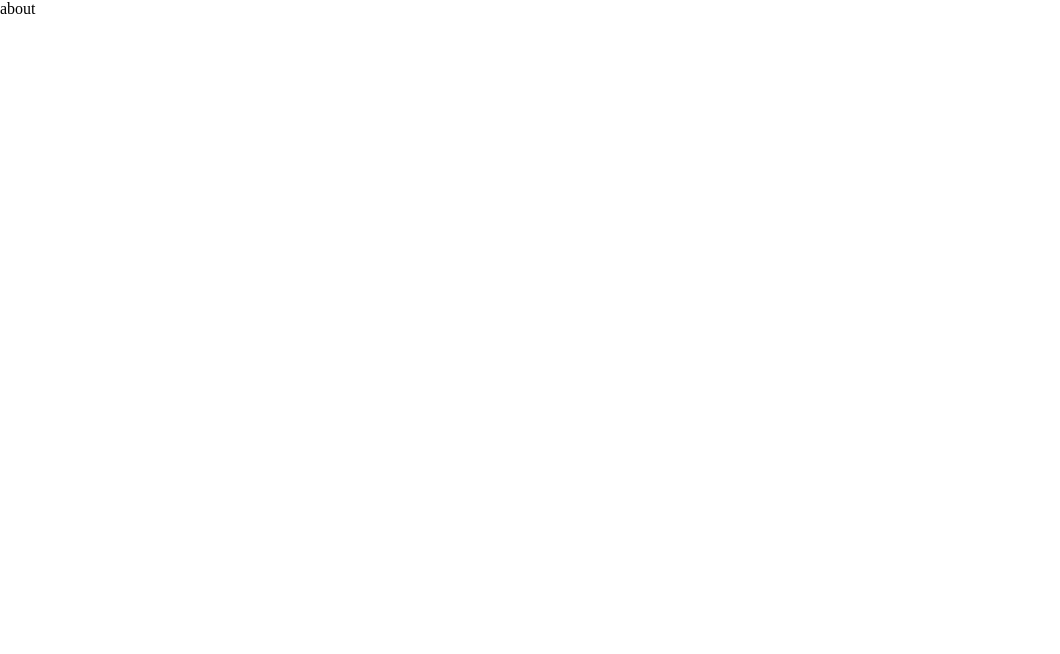
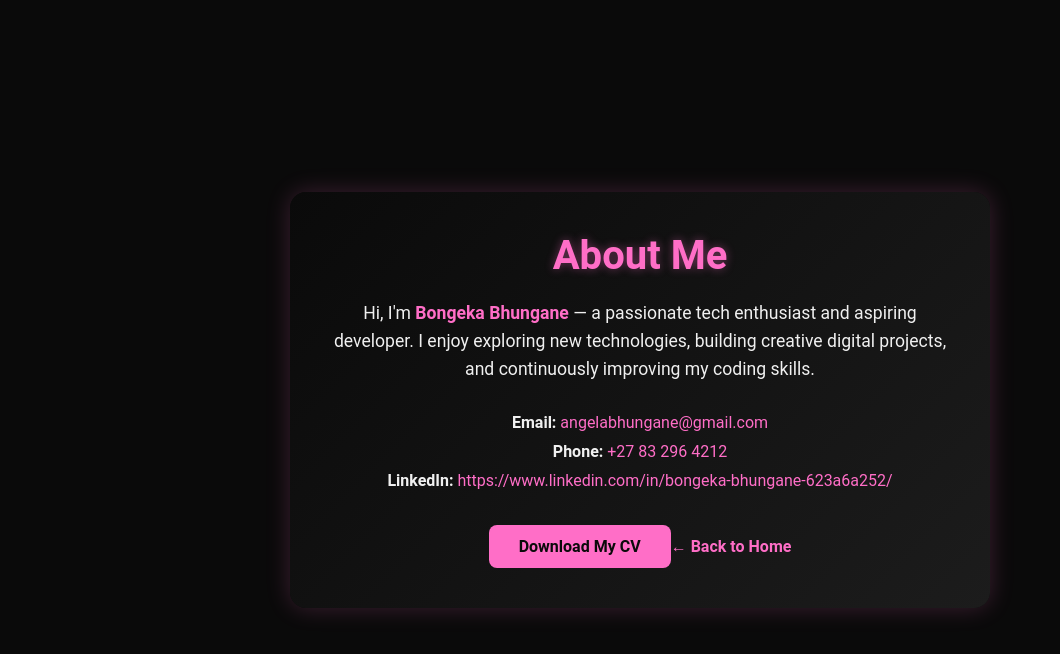
Before and after one commit to Bongeka-Bhungane/Bongeka-Bhungane-Portfoilo, a React (Vite) app: page /cv in a window 1280 px wide. Shown: the top 654 px of the page, without its empty margins (0-1060 px from the left). Built offline with nearby package versions, Linux system fonts and the light colour scheme.

Commit message:
created an about pape with my pdf download link and a link to my linkedin

```diff
--- a/src/App.css
+++ b/src/App.css
@@ -185,7 +185,91 @@ body,
   transform: scale(1.05);
 }
 
+.cv-page {
+  background-color: #0a0a0a;
+  color: #f0f0f0;
+  min-height: 100vh;
+  display: flex;
+  justify-content: center;
+  align-items: center;
+  padding: 60px 20px;
+  font-family: 'Roboto', sans-serif;
+}
 
+.cv-container {
+  max-width: 700px;
+  text-align: center;
+  background: linear-gradient(135deg, #0a0a0a, #1c1c1c);
+  padding: 40px;
+  border-radius: 16px;
+  box-shadow: 0 0 25px rgba(255, 110, 199, 0.2);
+}
+
+.cv-title {
+  color: #ff6ec7;
+  font-size: 2.5rem;
+  font-weight: bold;
+  margin-bottom: 20px;
+  text-shadow: 0 0 10px rgba(255, 110, 199, 0.4);
+}
+
+.cv-text {
+  font-size: 1.1rem;
+  line-height: 1.6;
+  margin-bottom: 30px;
+}
+
+.highlight {
+  color: #ff6ec7;
+  font-weight: 600;
+}
+
+.cv-info p {
+  margin: 10px 0;
+  font-size: 1rem;
+}
+
+.cv-info a {
+  color: #ff6ec7;
+  text-decoration: none;
+  transition: color 0.3s ease;
+}
+
+.cv-info a:hover {
+  color: #ff4aa0;
+}
+
+/* Download Button */
+.cv-download-btn {
+  display: inline-block;
+  margin-top: 25px;
+  background-color: #ff6ec7;
+  color: #0a0a0a;
+  padding: 12px 30px;
+  border-radius: 8px;
+  font-weight: bold;
+  text-decoration: none;
+  transition: all 0.3s ease;
+}
+
+.cv-download-btn:hover {
+  background-color: #ff4aa0;
+  transform: scale(1.05);
+}
+
+.cv-back-btn {
+  display: inline-block;
+  margin-top: 20px;
+  color: #ff6ec7;
+  text-decoration: none;
+  font-weight: 600;
+  transition: all 0.3s ease;
+}
+
+.cv-back-btn:hover {
+  color: #ff4aa0;
+  transform: translateY(-2px);
+}
 
 /* footer.css */
 
@@ -244,6 +328,21 @@ body,
 
 /* Responsive */
 @media (max-width: 600px) {
+  .cv-container {
+    padding: 30px 20px;
+  }
+
+  .cv-title {
+    font-size: 2rem;
+  }
+
+  .cv-text {
+    font-size: 1rem;
+  }
+}
+
+/* Responsive */
+@media (max-width: 600px) {
   .notfound-title {
     font-size: 5rem;
   }
--- a/src/pages/Cv.tsx
+++ b/src/pages/Cv.tsx
@@ -1,8 +1,49 @@
+import { Link } from "react-router-dom";
 
 export default function Cv() {
   return (
-    <div>
-      about
+    <div className="cv-page">
+      <div className="cv-container">
+        <h1 className="cv-title">About Me</h1>
+        <p className="cv-text">
+          Hi, I'm <span className="highlight">Bongeka Bhungane</span> — a
+          passionate tech enthusiast and aspiring developer. I enjoy exploring
+          new technologies, building creative digital projects, and continuously
+          improving my coding skills.
+        </p>
+
+        <div className="cv-info">
+          <p>
+            <strong>Email:</strong>{" "}
+            <a href="mailto:angelabhungane@gmail.com">
+              angelabhungane@gmail.com
+            </a>
+          </p>
+          <p>
+            <strong>Phone:</strong>{" "}
+            <a href="tel:+27832964212">+27 83 296 4212</a>
+          </p>
+          <p>
+            <strong>LinkedIn:</strong>{" "}
+            <a
+              href="https://www.linkedin.com/in/bongeka-bhungane-623a6a252/"
+              target="_blank"
+              rel="noopener noreferrer"
+            >
+              https://www.linkedin.com/in/bongeka-bhungane-623a6a252/
+            </a>
+          </p>
+        </div>
+
+        <a href="/Bongeka_Bhungane_CV.pdf" download className="cv-download-btn">
+          Download My CV
+        </a>
+
+        {/* Back Button */}
+        <Link to="/" className="cv-back-btn">
+          ← Back to Home
+        </Link>
+      </div>
     </div>
-  )
+  );
 }
```
